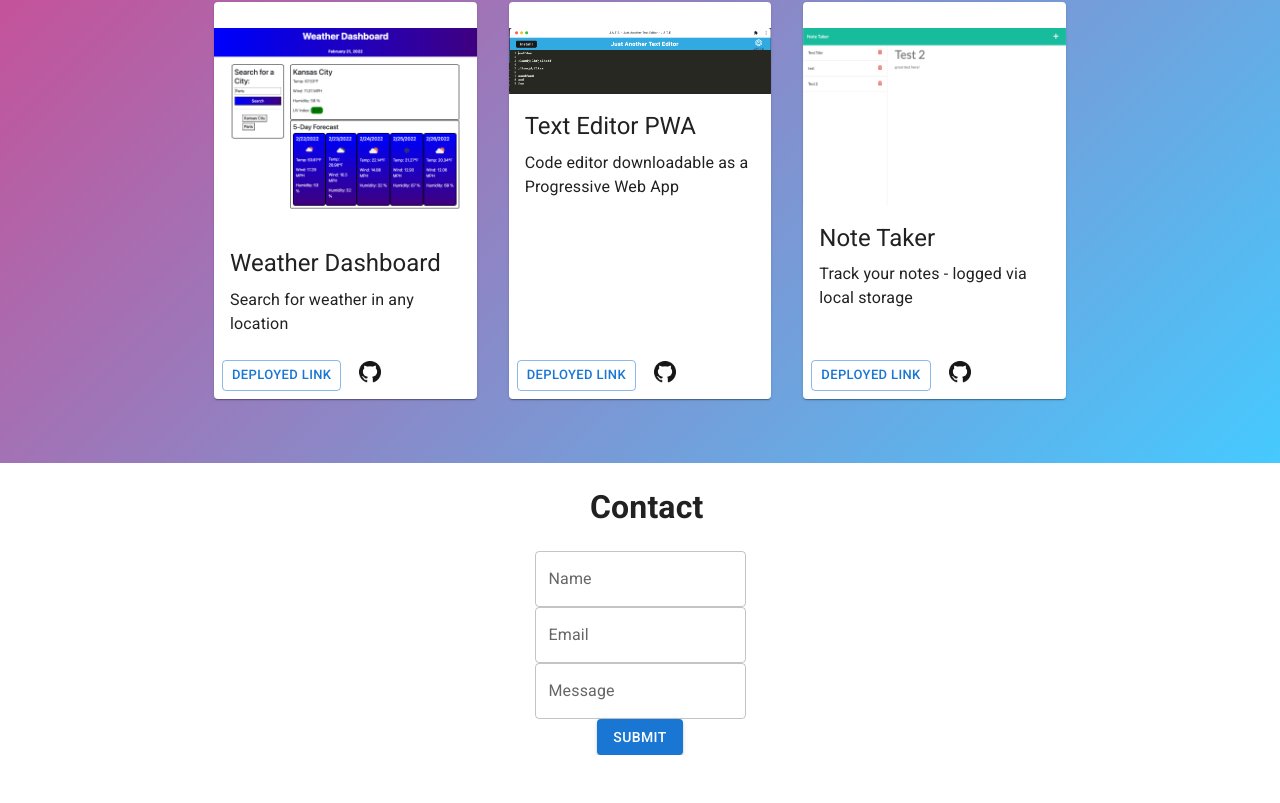
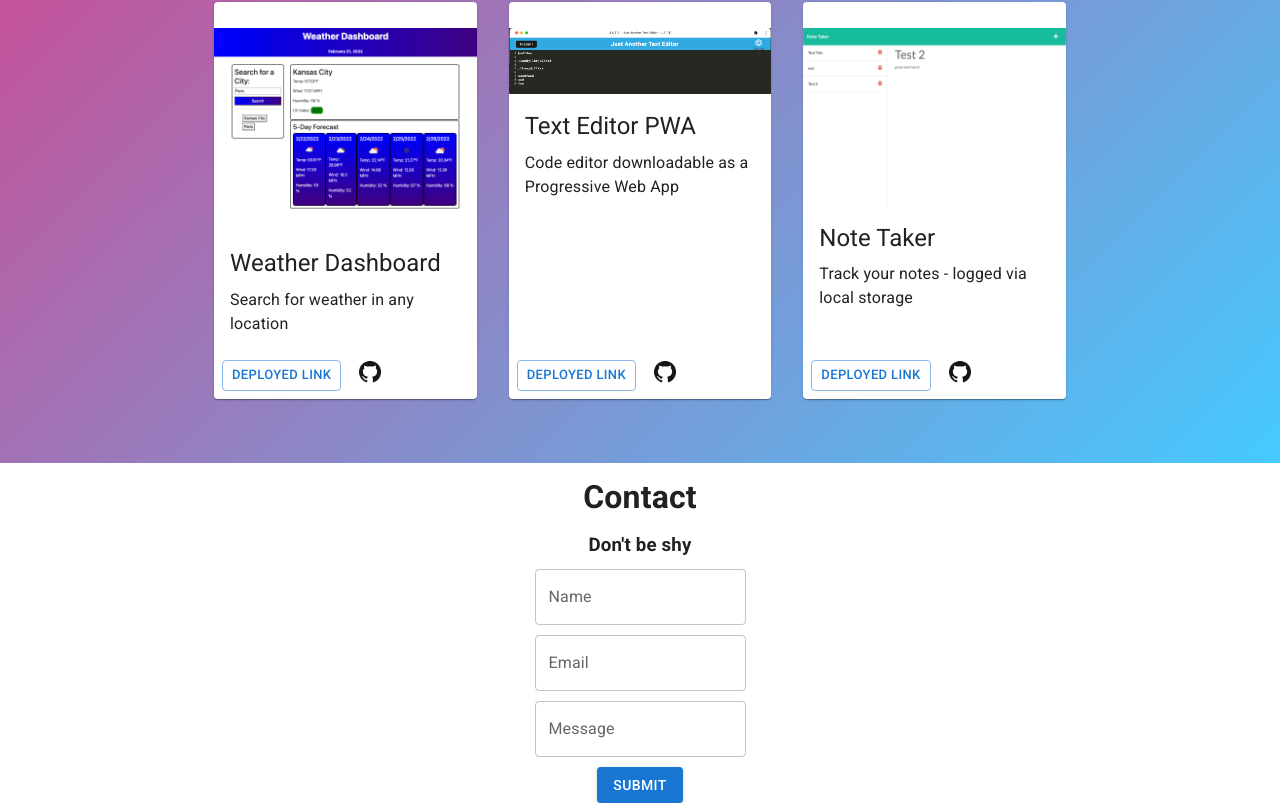
Before and after one commit to alexgeis/React-Portfolio-2, a React (Create React App) app: page / in a window 1280 px wide. Shown: the part 804-1607 px from the top of the page. Before the commit the page ends 1559 px from the top, so only its background shows below. Built offline with nearby package versions, Linux system fonts and the light colour scheme.

Commit message:
add contact sub header and margin

```diff
--- a/src/Contact.js
+++ b/src/Contact.js
@@ -37,9 +37,15 @@ export default function Contact() {
 
   return (
     <>
-      <h1 id="contact" style={{ width: "100px", margin: "20px auto" }}>
+      <h1
+        id="contact"
+        style={{ width: "150px", margin: "10px auto", textAlign: "center" }}
+      >
         Contact
       </h1>
+      <h3 style={{ width: "150px", margin: "10px auto", textAlign: "center" }}>
+        Don't be shy
+      </h3>
       <form onSubmit={handleSubmit}>
         <Grid container alignItems="center" justify="center" direction="column">
           <Grid item>
@@ -50,6 +56,7 @@ export default function Contact() {
               type="text"
               value={formValues.name}
               onChange={handleInputChange}
+              style={{ marginBottom: "10px" }}
             />
           </Grid>
           <Grid item>
@@ -60,6 +67,7 @@ export default function Contact() {
               type="email"
               value={formValues.email}
               onChange={handleInputChange}
+              style={{ marginBottom: "10px" }}
             />
           </Grid>
           <Grid item>
@@ -70,6 +78,7 @@ export default function Contact() {
               type="textarea"
               value={formValues.message}
               onChange={handleInputChange}
+              style={{ marginBottom: "10px" }}
             />
           </Grid>
           <Button variant="contained" color="primary" type="submit">
```
